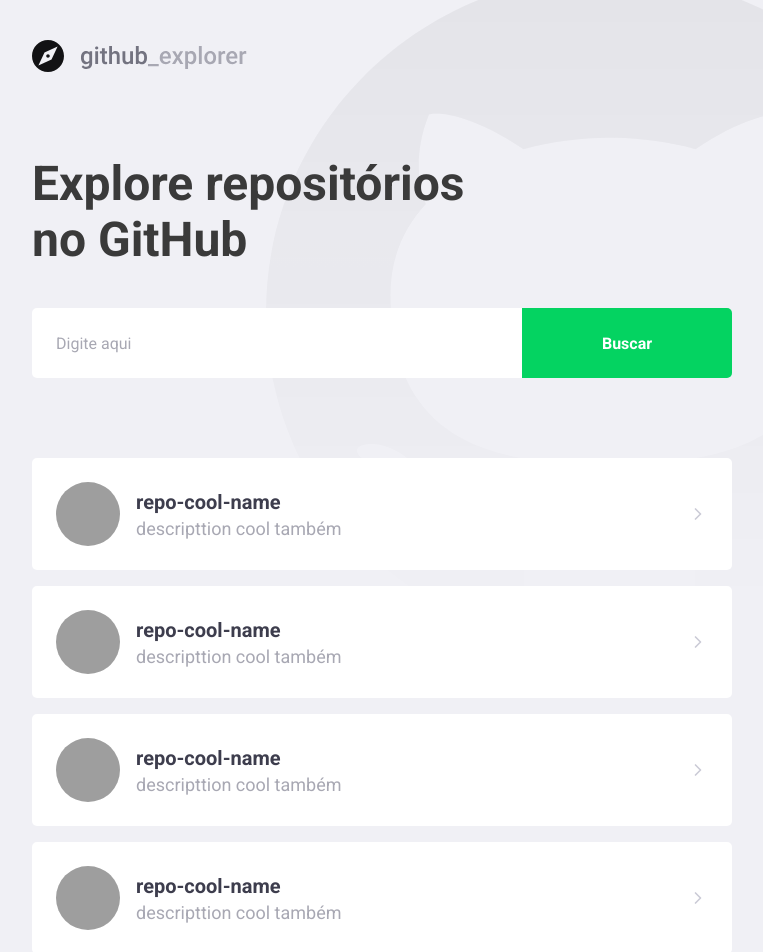
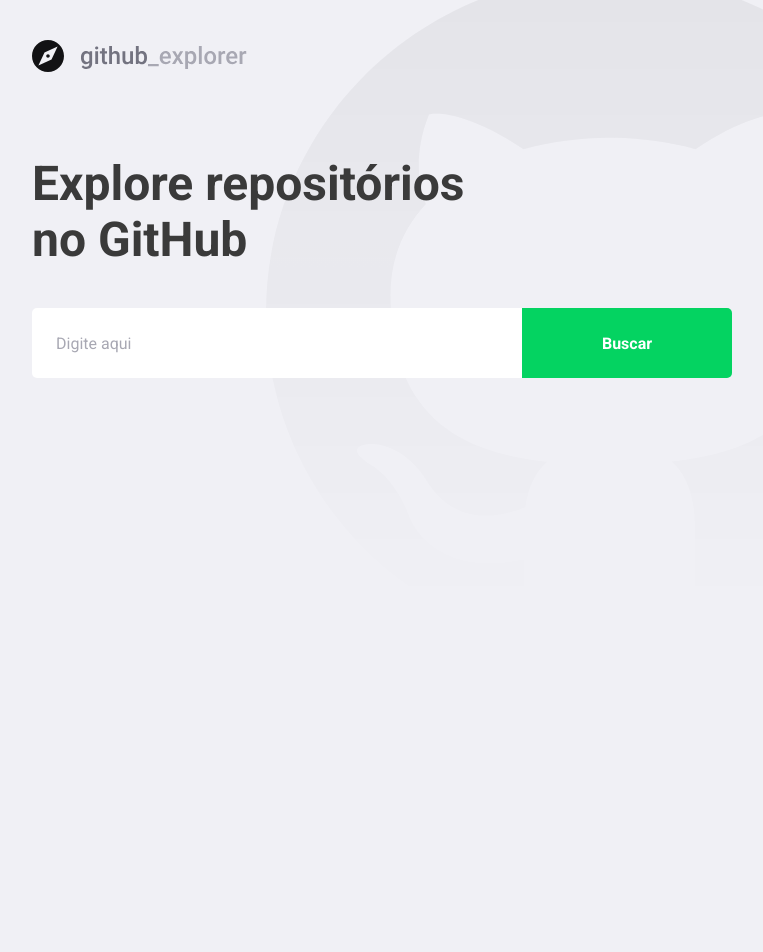
Before and after one commit to miguelriosoliveira/github-explorer, a React (Create React App) app: page / in a window 1280 px wide. Shown: the top 952 px of the page, without its empty margins (148-911 px from the left). After the commit the page ends 800 px from the top, so only its background shows below. Built offline with nearby package versions, Linux system fonts and the light colour scheme; grey boxes are pictures that could not be loaded.

Commit message:
feat(data): getting data from github api

```diff
--- a/package.json
+++ b/package.json
@@ -12,6 +12,7 @@
 		"@types/react-dom": "^16.9.0",
 		"@types/react-router-dom": "^5.1.5",
 		"@types/styled-components": "^5.1.0",
+		"axios": "^0.19.2",
 		"polished": "^3.6.3",
 		"react": "^16.13.1",
 		"react-dom": "^16.13.1",
--- a/src/pages/Dashboard/index.tsx
+++ b/src/pages/Dashboard/index.tsx
@@ -1,74 +1,58 @@
-import React from 'react';
+import React, { useState, FormEvent } from 'react';
 import { FiChevronRight } from 'react-icons/fi';
 
 import logo from '../../assets/logo.svg';
+import api from '../../services/api';
 
 import { Title, Form, Repositories } from './styles';
 
+interface Repository {
+	full_name: string;
+	description: string;
+	owner: {
+		login: string;
+		avatar_url: string;
+	};
+}
+
 const Dashboard: React.FC = () => {
+	const [newRepo, setNewRepo] = useState('');
+	const [repositories, setRepositories] = useState<Repository[]>([]);
+
+	async function addRepository(e: FormEvent<HTMLFormElement>) {
+		e.preventDefault();
+		const response = await api.get<Repository>(`repos/${newRepo}`);
+		setRepositories([...repositories, response.data]);
+		setNewRepo('');
+	}
+
 	return (
 		<>
 			<img src={logo} alt="Github Explorer icon" />
 			<Title>Explore repositórios no GitHub</Title>
 
-			<Form>
-				<input placeholder="Digite aqui" />
+			<Form onSubmit={addRepository}>
+				<input
+					placeholder="Digite aqui"
+					value={newRepo}
+					onChange={e => setNewRepo(e.target.value)}
+				/>
 				<button type="submit">Buscar</button>
 			</Form>
 
 			<Repositories>
-				<a href="teste">
-					<img
-						src="https://avatars3.githubusercontent.com/u/12296400?s=400&u=12bb04026b457caad8edb63cc24fa28bf92f6c6e&v=4"
-						alt="user avatar"
-					/>
+				{repositories.map(repo => (
+					<a key={repo.full_name} href="teste">
+						<img src={repo.owner.avatar_url} alt={repo.owner.login} />
 
-					<div>
-						<strong>repo-cool-name</strong>
-						<p>descripttion cool também</p>
-					</div>
+						<div>
+							<strong>{repo.full_name}</strong>
+							<p>{repo.description}</p>
+						</div>
 
-					<FiChevronRight size={20} />
-				</a>
-				<a href="teste">
-					<img
-						src="https://avatars3.githubusercontent.com/u/12296400?s=400&u=12bb04026b457caad8edb63cc24fa28bf92f6c6e&v=4"
-						alt="user avatar"
-					/>
-
-					<div>
-						<strong>repo-cool-name</strong>
-						<p>descripttion cool também</p>
-					</div>
-
-					<FiChevronRight size={20} />
-				</a>
-				<a href="teste">
-					<img
-						src="https://avatars3.githubusercontent.com/u/12296400?s=400&u=12bb04026b457caad8edb63cc24fa28bf92f6c6e&v=4"
-						alt="user avatar"
-					/>
-
-					<div>
-						<strong>repo-cool-name</strong>
-						<p>descripttion cool também</p>
-					</div>
-
-					<FiChevronRight size={20} />
-				</a>
-				<a href="teste">
-					<img
-						src="https://avatars3.githubusercontent.com/u/12296400?s=400&u=12bb04026b457caad8edb63cc24fa28bf92f6c6e&v=4"
-						alt="user avatar"
-					/>
-
-					<div>
-						<strong>repo-cool-name</strong>
-						<p>descripttion cool também</p>
-					</div>
-
-					<FiChevronRight size={20} />
-				</a>
+						<FiChevronRight size={20} />
+					</a>
+				))}
 			</Repositories>
 		</>
 	);
--- a/src/pages/Dashboard/styles.ts
+++ b/src/pages/Dashboard/styles.ts
@@ -72,7 +72,8 @@
 		}
 
 		div {
-			margin-left: 16px;
+			margin: 0 16px;
+			flex: 1;
 
 			strong {
 				font-size: 20px;
--- /dev/null
+++ b/src/services/api.ts
@@ -0,0 +1,7 @@
+import axios from 'axios';
+
+const api = axios.create({
+	baseURL: 'https://api.github.com',
+});
+
+export default api;
```
Also changed, not shown: .eslintrc.json, 1 other file (tests, documents, lock files or other folders).
